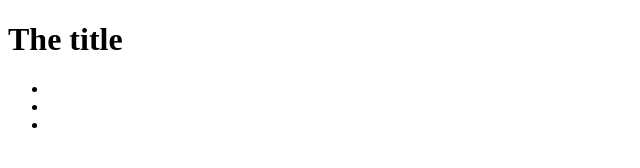
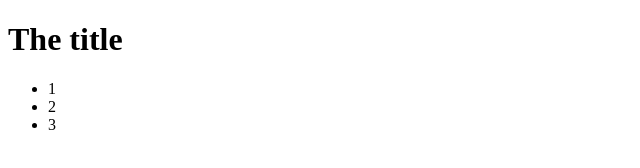
Before and after one commit to SKupferstein/testgit, a plain HTML site: page index.html in a window 1280 px wide. Shown: the full height of the page, 0-640 px from the left. Drawn offline with Linux system fonts and the light colour scheme.

Commit message:
orgenized header

```diff
--- a/index.html
+++ b/index.html
@@ -8,14 +8,16 @@
 </head>
 
 <body>
-    <h1>The title</h1>
-    <nav>
-        <ul>
-            <li></li>
-            <li></li>
-            <li></li>
-        </ul>
-    </nav>
+    <header>
+        <h1>The title</h1>
+        <nav>
+            <ul>
+                <li>1</li>
+                <li>2</li>
+                <li>3</li>
+            </ul>
+        </nav>
+    </header>
 </body>
 
 </html>
```
